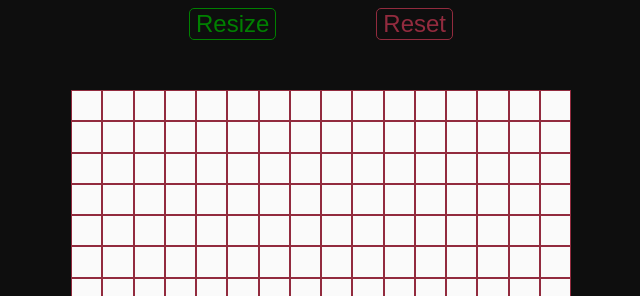
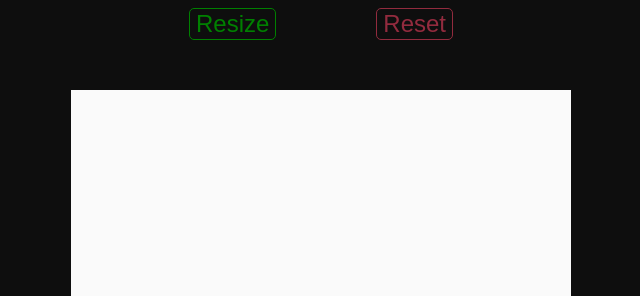
Before and after one commit to dark-wizz/etch-a-sketch, a plain HTML site: page index.html in a window 1280 px wide. Shown: the top 296 px of the page, without its empty margins (319-959 px from the left). Drawn offline with Linux system fonts and the light colour scheme.

Commit message:
Update style.css

```diff
--- a/style.css
+++ b/style.css
@@ -26,7 +26,7 @@
   grid-template-rows: repeat(16, auto);
 }
 .grid-item{
-  border: 1px solid #922b3e;
+  /* border: 1px solid #922b3e; */
   text-align: center;
   font-size: 20px;
 }
```
